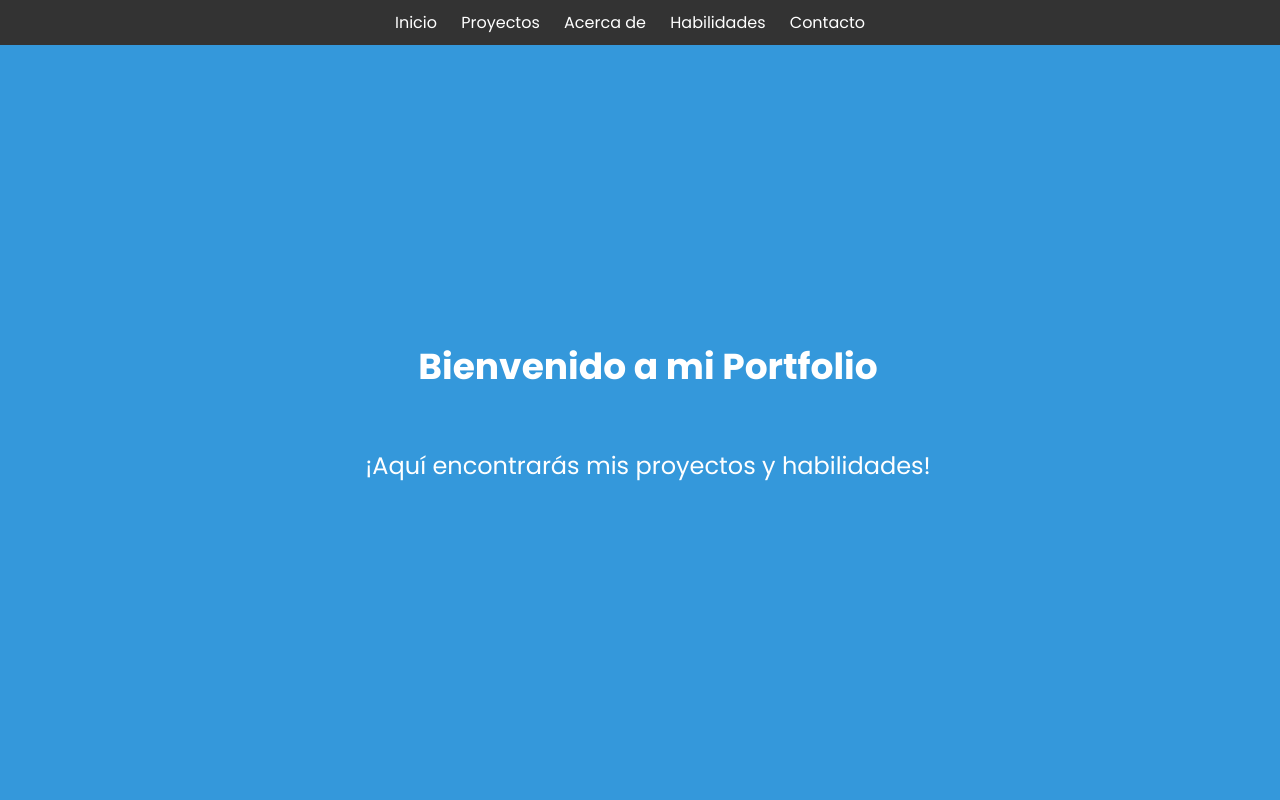
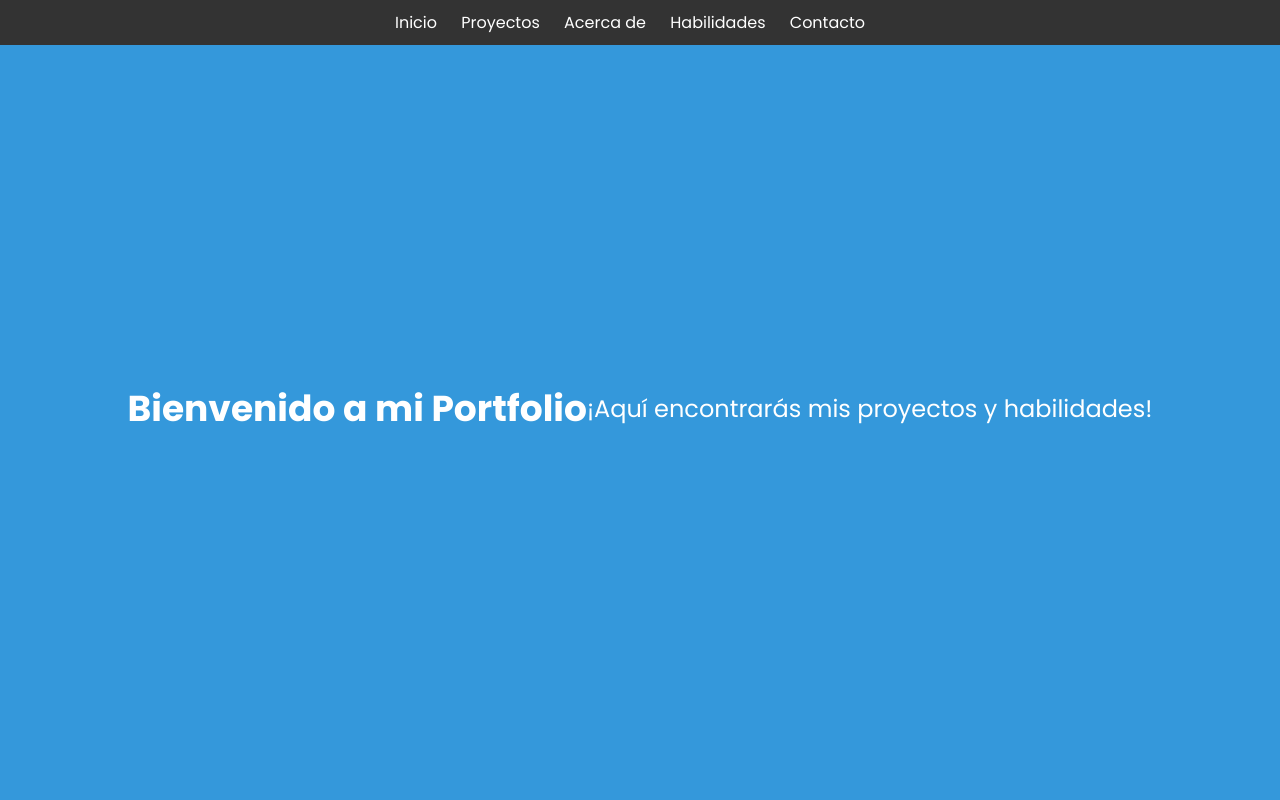
Before and after one commit to pato137/Portfolio2024, a plain HTML site: page index.html in a window 1280 px wide. Shown: the top 800 px of the page. Drawn offline with Linux system fonts and the light colour scheme; a script that the page names is missing.

Commit message:
Update styles.css

```diff
--- a/styles.css
+++ b/styles.css
@@ -79,20 +79,23 @@ section {
 /* Estilos adicionales según tus preferencias */
 
 /* Estilos para cada sección */
+/*
 #inicio {
    background-color: #3498db;
 
-  /* Azul */
- /* background-image: url("img/MediumHeader.jpg");
+  Azul
+  background-image: url("img/MediumHeader.jpg");
   background-attachment: fixed;
   background-position: center;
-  background-size: cover;  */
+  background-size: cover;
   width: 100%;
-  /* position: relative; */
+position: relative;
   flex-direction: column;
 
+}*/
+#inicio {
+   background-color: #3498db;
 }
-
 
 #proyectos {
 
```
